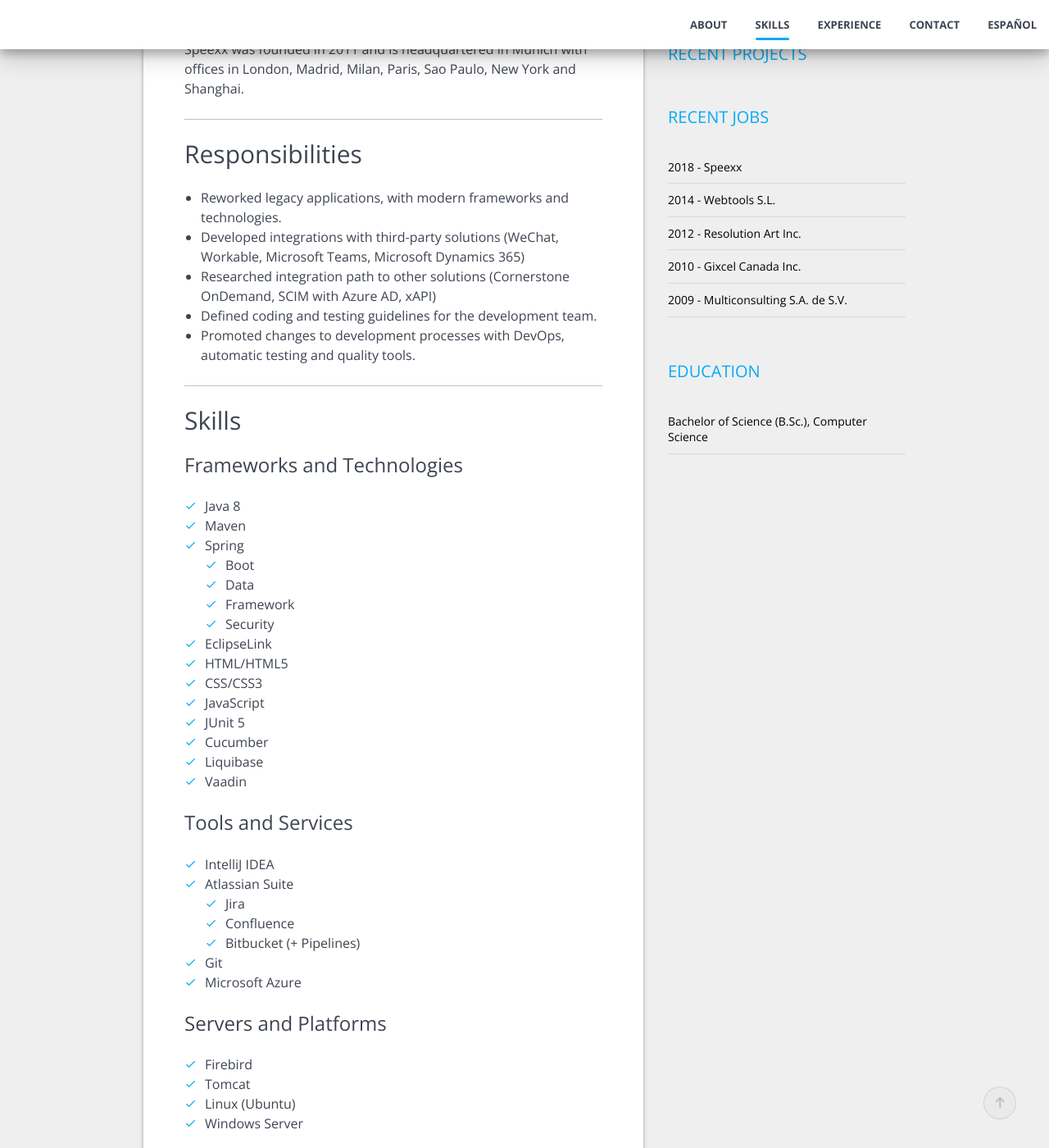
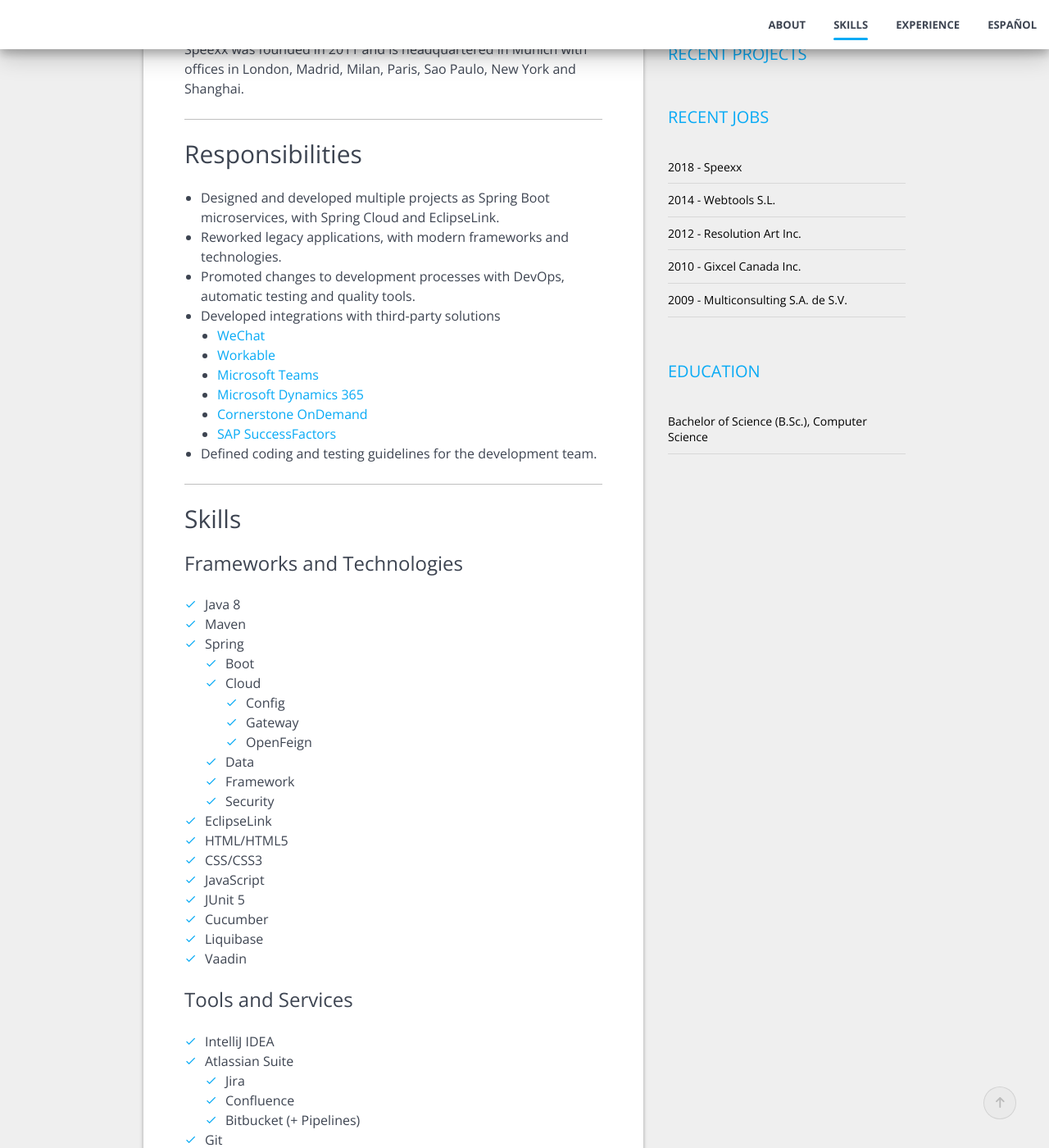
Before and after one commit to jnoda/jnoda.github.io, a Jekyll site: the page built from _jobs/en/speexx.md, in a window 1280 px wide and 1400 px high, scrolled down 513 px. Shown: the whole window at 82% size. Built offline with Jekyll 4.4.1, drawn with Linux system fonts in a browser that asks for light colours; some web fonts are replaced; some of the changed text lies outside the part shown.

Commit message:
Updates to Speexx experience

```diff
--- a/_data/translations/en.yml
+++ b/_data/translations/en.yml
@@ -37,9 +37,6 @@
   experience:
     name: Experience
     url: '/en/#experience'
-  contact:
-    name: Contact
-    url: '/en/#contact'
   lang:
     name: Español
     url: '/es/'
@@ -64,7 +61,7 @@
       title: <span class="button">Experience</span>
       value: +15 years
   download_resume: Download resume
-  headline: Hello! I’m Julio Noda. Java architect, analyst and developer, with more than 15 years of experience making software, mostly building custom web applications. With great teamwork abilities, assuming tasks with initiative and autonomy. I have excellent aptitudes for finding technological solutions.
+  headline: Hello! I’m Julio Noda. Java architect, analyst and developer, with more than 15 years of experience making software, mostly building web applications and services. With great teamwork abilities, assuming tasks with initiative and autonomy. I have excellent aptitudes for finding technological solutions.
   languages:
     title: Languages
     spanish:
--- a/_data/translations/es.yml
+++ b/_data/translations/es.yml
@@ -37,9 +37,6 @@
   experience:
     name: Experiencia
     url: '/es/#experience'
-  contact:
-    name: Contacto
-    url: '/es/#contact'
   lang:
     name: English
     url: '/en/'
@@ -64,7 +61,7 @@
       title: <span class="button">Experiencia</span>
       value: +15 años
   download_resume: Descargar CV
-  headline: ¡Hola! Soy Julio Noda. Arquitecto, analista y desarrollador para entorno Java, con más de 15 años de experiencia desarrollando software, principalmente creando aplicaciones web a la medida. Con gran capacidad de trabajo en grupo, además de iniciativa y autonomía en el desempeño de tareas. Dispongo de una excelente aptitud para la búsqueda de soluciones tecnológicas.
+  headline: ¡Hola! Soy Julio Noda. Arquitecto, analista y desarrollador para entorno Java, con más de 15 años de experiencia desarrollando software, principalmente creando aplicaciones y servicios web. Con gran capacidad de trabajo en grupo, además de iniciativa y autonomía en el desempeño de tareas. Dispongo de una excelente aptitud para la búsqueda de soluciones tecnológicas.
   languages:
     title: Idiomas
     spanish:
--- a/_jobs/en/speexx.md
+++ b/_jobs/en/speexx.md
@@ -13,11 +13,11 @@
     logo: logo-speexx.png
 
 excerpt: |
+    - Designed and developed multiple projects as Spring Boot microservices.
     - Reworked legacy applications, with modern frameworks and technologies.
-    - Developed integrations with third-party solutions
-    - Researched integration path to other solutions
+    - Promoted changes to development processes with DevOps, automatic testing and quality tools.
+    - Developed integrations with third-party solutions.
     - Defined coding and testing guidelines for the development team.
-    - Promoted changes to development processes with DevOps, automatic testing and quality tools.
 ---
 
 [Speexx](https://www.speexx.com){:target="_blank" rel="noopener"} is a leading provider of award-winning cloud-based online language training and testing solutions for a global workplace. We help large organizations everywhere drive productivity by empowering employee communication skills across borders.
@@ -30,11 +30,17 @@
 
 ## Responsibilities
 
+- Designed and developed multiple projects as Spring Boot microservices, with Spring Cloud and EclipseLink.
 - Reworked legacy applications, with modern frameworks and technologies.
-- Developed integrations with third-party solutions (WeChat, Workable, Microsoft Teams, Microsoft Dynamics 365)
-- Researched integration path to other solutions (Cornerstone OnDemand, SCIM with Azure AD, xAPI)
+- Promoted changes to development processes with DevOps, automatic testing and quality tools.
+- Developed integrations with third-party solutions
+    - [WeChat](https://www.wechat.com/){:target="_blank" rel="noopener"}
+    - [Workable](https://www.workable.com/){:target="_blank" rel="noopener"}
+    - [Microsoft Teams](https://www.microsoft.com/en-ww/microsoft-teams/){:target="_blank" rel="noopener"}
+    - [Microsoft Dynamics 365](https://dynamics.microsoft.com/){:target="_blank" rel="noopener"}
+    - [Cornerstone OnDemand](https://www.cornerstoneondemand.com/){:target="_blank" rel="noopener"}
+    - [SAP SuccessFactors](https://www.sap.com/products/human-resources-hcm.html){:target="_blank" rel="noopener"}
 - Defined coding and testing guidelines for the development team.
-- Promoted changes to development processes with DevOps, automatic testing and quality tools.
 
 ***
 
@@ -46,6 +52,10 @@
 - Maven
 - Spring
     - Boot
+    - Cloud
+        - Config
+        - Gateway
+        - OpenFeign
     - Data
     - Framework
     - Security
```
Also changed, not shown: other parts of _jobs/en/speexx.md (+2 -0 lines), _jobs/en/gixcel.md (+2 -0 lines), _jobs/es/gixcel.md (+2 -0 lines), _jobs/es/speexx.md (+18 -6 lines).
